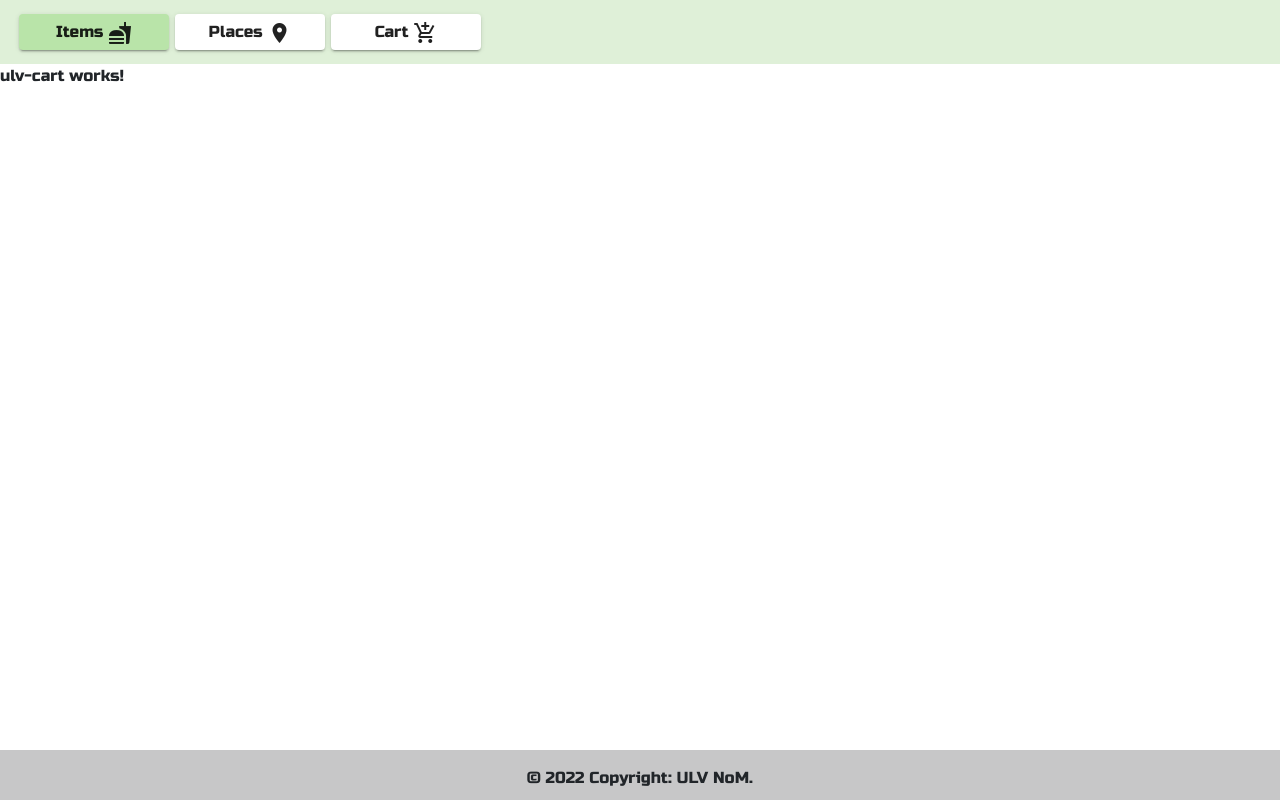
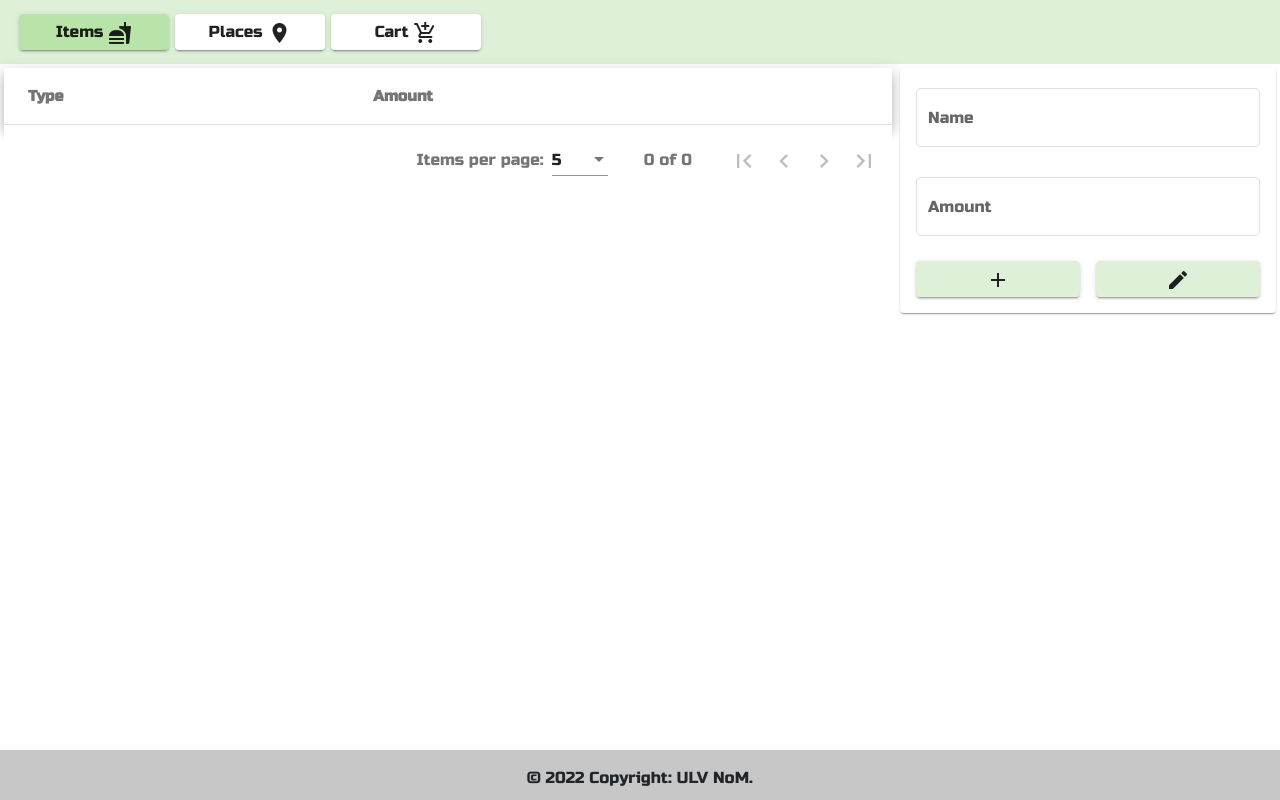
Before and after one commit to Romb3r/ULV, an Angular app: page /cart in a window 1280 px wide. Built offline with nearby package versions, Linux system fonts and the light colour scheme.

Commit message:
load items from db

```diff
--- a/src/app/app.module.ts
+++ b/src/app/app.module.ts
@@ -1,6 +1,7 @@
 import { NgModule } from '@angular/core';
 import { BrowserModule } from '@angular/platform-browser';
 import { BrowserAnimationsModule } from '@angular/platform-browser/animations';
+import { HttpClientModule } from '@angular/common/http';
 
 import { AppRoutingModule } from './app-routing.module';
 import { AppComponent } from './app.component';
@@ -44,9 +45,10 @@ import { MatButtonModule } from '@angular/material/button';
     MatSelectModule,
     MatPaginatorModule,
     MatTabsModule,
-    MatButtonModule
+    MatButtonModule,
+    HttpClientModule
   ],
-  providers: [],
+  providers: [UlvPlacesComponent, UlvBodyComponent],
   bootstrap: [AppComponent]
 })
 export class AppModule { }
--- /dev/null
+++ b/src/app/helper.service.ts
@@ -0,0 +1,27 @@
+import { Injectable } from '@angular/core';
+import { HttpClient, HttpResponse , HttpHeaders} from '@angular/common/http';
+import { Observable } from 'rxjs';
+
+const BASE_PATH = "https://ulv-api.fly.dev/v1/"
+
+@Injectable({
+  providedIn: 'root'
+})
+
+export class HelperService {
+  public items: any[] = []
+
+  constructor(private http: HttpClient) {
+    this.http.get(BASE_PATH + "items", {
+      observe: "response",
+      headers: new HttpHeaders({
+        "Authorization": "Basic " + btoa("ulv:ulvistgeil")
+      })
+    })
+    .toPromise()
+    .then(response => {
+      this.items.push(response["body"])
+    })
+  }
+
+}
--- a/src/app/ulv-body/ulv-body.component.ts
+++ b/src/app/ulv-body/ulv-body.component.ts
@@ -1,7 +1,7 @@
-import { NONE_TYPE } from '@angular/compiler';
 import { AfterViewInit, Component, OnInit, ViewChild } from '@angular/core';
 import { MatPaginator } from '@angular/material/paginator';
 import { MatTableDataSource } from '@angular/material/table';
+import { HelperService } from '../helper.service';
 
 export interface Item {
   name: string,
@@ -10,45 +10,47 @@ export interface Item {
   place: string
 };
 
-const items: Item[] = [
-  {name: "Banane", amount: 4, expireDate: "4.6.2022", place: "Regal"},
-  {name: "Apfel", amount: 6, expireDate: "4.6.2022", place: "Regal"},
-  {name: "Milch", amount: 1, expireDate: "4.6.2022", place: "Kühlschrank"},
-  {name: "Salami", amount: 1, expireDate: "4.6.2022", place: "Kühlschrank"},
-  {name: "Pizza", amount: 2, expireDate: "4.6.2022", place: "Froster"}
-]
-
 @Component({
   selector: 'app-ulv-body',
   templateUrl: './ulv-body.component.html',
   styleUrls: ['./ulv-body.component.scss']
 })
 export class UlvBodyComponent implements OnInit, AfterViewInit {
-  public tableHeaders: string[] = ["name", "amount", "place", "expireDate"];
+  public tableHeaders: string[] = ["name", "amount", "place", "expireDate", " "];
   public places: string[] = ["Kühlschrank", "Froster", "Regal"];
+  public items: any[] = []
   public itemType: string = "";
   public itemAmount: number;
   public itemPlace = "";
   public tableIndex: number;
   public edit: boolean;
   public rowSelected: number;
-  dataSource = new MatTableDataSource<Item>(items)
+  dataSource = new MatTableDataSource<Item>(this.helper.items[0])
   @ViewChild(MatPaginator) paginator: MatPaginator;
 
-  constructor() { }
+  constructor(private helper: HelperService) {
+
+  }
+
   ngOnInit(): void {
 
   }
 
   ngAfterViewInit(): void {
     this.dataSource.paginator = this.paginator
+
   }
 
   public getValues(value: string): void {
     this.itemType = value["name"];
     this.itemAmount = value["amount"];
     this.itemPlace = value["place"];
-    this.tableIndex = items.findIndex(x => x.name == value["name"])
+    for (let i = 0; i < this.helper.items[0].length; i++) {
+      if (this.helper.items[0][i].name == value["name"]) {
+        this.tableIndex = i;
+        break;
+      }
+    }
     this.rowSelected = this.tableIndex;
     value["name"] = this.itemType;
     value["amount"] = this.itemAmount;
@@ -64,8 +66,8 @@ export class UlvBodyComponent implements OnInit, AfterViewInit {
     today.setDate(today.getDate() + 2 * 7);
     let str_today = today.toLocaleDateString()
     const newItem = {name: this.itemType, amount: this.itemAmount, expireDate: str_today, place: this.itemPlace};
-    items.push(newItem);
-    this.dataSource.data = items;
+    this.items.push(newItem);
+    this.dataSource.data = this.items;
     this.itemType = "";
     this.itemAmount = null;
     this.itemPlace = "";
@@ -76,9 +78,15 @@ export class UlvBodyComponent implements OnInit, AfterViewInit {
   }
 
   public editTableRow(): void {
-    items[this.tableIndex].name = this.itemType
-    items[this.tableIndex].amount = this.itemAmount
-    items[this.tableIndex].place = this.itemPlace
+    console.log(this.tableIndex)
+    this.helper.items[0][this.tableIndex]["name"] = this.itemType
+    this.helper.items[0][this.tableIndex]["amount"] = this.itemAmount
+    this.helper.items[0][this.tableIndex]["place"] = this.itemPlace
     this.rowSelected = null;
   }
+
+  public deleteItem(element: string): void {
+    this.items.splice(this.items.findIndex(x => x.name == element["name"]), 1)
+    this.dataSource._updateChangeSubscription()
+  }
 }
--- a/src/app/ulv-cart/ulv-cart.component.html
+++ b/src/app/ulv-cart/ulv-cart.component.html
@@ -1 +1,41 @@
-<p>ulv-cart works!</p>
+<div class="container-all">
+    <!-- food table -->
+    <div class="container-left">
+        <table mat-table [dataSource]="dataSource" class="mat-elevation-z8 demo-table">
+            <ng-container matColumnDef="name">
+                <th mat-header-cell *matHeaderCellDef> Type </th>
+                <td mat-cell *matCellDef="let element"> {{element.name}} </td>
+            </ng-container>
+            <ng-container matColumnDef="amount">
+                <th mat-header-cell *matHeaderCellDef> Amount </th>
+                <td mat-cell *matCellDef="let element"> {{element.amount}} </td>
+            </ng-container>
+            <tr mat-header-row *matHeaderRowDef="tableHeaders"></tr>
+            <tr mat-row *matRowDef="let row; columns: tableHeaders; index as i;"
+                (click)="getValues(row)" [ngClass]="{'selected': rowSelected == i}"></tr>
+        </table>
+        <mat-paginator [pageSizeOptions]="[5, 10, 15, 20 ]"
+                       showFirstLastButtons
+                       aria-label="Select item page">
+        </mat-paginator>
+    </div>
+    <!-- input form -->
+    <div class="container-right">
+        <mat-card class="inputFields">
+            <mat-form-field appearance="outline" class="itemInput">
+                <mat-label> Name </mat-label>
+                <input matInput [(ngModel)]="itemType">
+            </mat-form-field>
+            <mat-form-field appearance="outline" class="itemInput">
+                <mat-label> Amount </mat-label>
+                <input matInput [(ngModel)]="itemAmount">
+            </mat-form-field>
+            <button mat-raised-button class="bottomButtonLeft" (click)="addToTable()">
+                <mat-icon>add</mat-icon>
+            </button>
+            <button mat-raised-button class="bottomButtonRight" (click)="editTableRow()">
+                <mat-icon>edit</mat-icon>
+            </button>
+        </mat-card>
+    </div>
+</div>
--- a/src/app/ulv-cart/ulv-cart.component.scss
+++ b/src/app/ulv-cart/ulv-cart.component.scss
@@ -0,0 +1,52 @@
+.demo-table {
+    width: 100%;
+  }
+
+th {
+    font-weight: bold;
+    font-size: 15px;
+}
+
+td {
+    cursor: pointer;
+}
+
+.itemInput {
+    width: 100%;
+}
+
+.container-all {
+    width: 100%;
+}
+
+.container-left {
+    width: calc(70% - 8px);
+    margin: 4px;
+    float: left;
+}
+
+.container-right {
+    width: calc(30% - 8px);
+    margin: 4px;
+    float: right;
+}
+
+.bottomButtonLeft {
+    background-color: #dff0d8;
+    width: calc(50% - 8px);
+    float: left;
+}
+
+.bottomButtonRight {
+    background-color: #dff0d8;
+    width: calc(50% - 8px);
+    float: right;
+}
+
+.inputFields {
+    display: inline-block;
+}
+
+.selected {
+    background-color: #dff0d8;
+}
--- a/src/app/ulv-cart/ulv-cart.component.ts
+++ b/src/app/ulv-cart/ulv-cart.component.ts
@@ -1,15 +1,62 @@
-import { Component, OnInit } from '@angular/core';
+import { AfterViewInit, Component, OnInit, ViewChild } from '@angular/core';
+import { MatPaginator } from '@angular/material/paginator';
+import { MatTableDataSource } from '@angular/material/table';
+
+export interface Item {
+  name: string,
+  amount: number
+};
+
+const items: Item[] = []
 
 @Component({
   selector: 'app-ulv-cart',
   templateUrl: './ulv-cart.component.html',
   styleUrls: ['./ulv-cart.component.scss']
 })
-export class UlvCartComponent implements OnInit {
+export class UlvCartComponent implements OnInit, AfterViewInit {
+  public tableHeaders: string[] = ["name", "amount"];
+  public itemType: string = "";
+  public itemAmount: number;
+  public tableIndex: number;
+  public edit: boolean;
+  public rowSelected: number;
+  dataSource = new MatTableDataSource<Item>(items)
+  @ViewChild(MatPaginator) paginator: MatPaginator;
 
   constructor() { }
+  ngOnInit(): void {
 
-  ngOnInit(): void {
   }
 
+  ngAfterViewInit(): void {
+    this.dataSource.paginator = this.paginator
+  }
+
+  public getValues(value: string): void {
+    this.itemType = value["name"];
+    this.itemAmount = value["amount"];
+    this.tableIndex = items.findIndex(x => x.name == value["name"])
+    this.rowSelected = this.tableIndex;
+    value["name"] = this.itemType;
+    value["amount"] = this.itemAmount;
+  }
+
+  public addToTable(): void {
+    if (this.itemType == "" || this.itemAmount == null) {
+      return
+    }
+    const newItem = {name: this.itemType, amount: this.itemAmount};
+    items.push(newItem);
+    this.dataSource.data = items;
+    this.itemType = "";
+    this.itemAmount = null;
+
+  }
+
+  public editTableRow(): void {
+    items[this.tableIndex].name = this.itemType
+    items[this.tableIndex].amount = this.itemAmount
+    this.rowSelected = null;
+  }
 }
--- a/src/app/ulv-header/ulv-header.component.ts
+++ b/src/app/ulv-header/ulv-header.component.ts
@@ -23,7 +23,6 @@ export class UlvHeaderComponent implements OnInit {
   }
 
   changeRoute(route: string) {
-    console.log(route)
     if (route == "") {
       this.itemsSelected = true;
       this.placesSelected = false;
--- a/src/app/ulv-places/ulv-places.component.ts
+++ b/src/app/ulv-places/ulv-places.component.ts
@@ -6,11 +6,7 @@ export interface Place {
   name: string
 };
 
-const items: Place[] = [
-  {name: "Kühlschrank"},
-  {name: "Froster"},
-  {name: "Regal"}
-]
+
 
 @Component({
   selector: 'app-ulv-places',
@@ -18,13 +14,17 @@ const items: Place[] = [
   styleUrls: ['./ulv-places.component.scss']
 })
 export class UlvPlacesComponent implements OnInit, AfterViewInit {
-  public tableHeaders: string[] = ["place"];
-  public places: string[] = ["Kühlschrank", "Froster", "Regal"];
+  public places: Place[] = [
+    {name: "Kühlschrank"},
+    {name: "Froster"},
+    {name: "Regal"}
+  ]
+  public tableHeaders: string[] = ["place", " "];
   public placeName: string = "";
   public tableIndex: number;
   public edit: boolean;
   public rowSelected: number;
-  dataSource = new MatTableDataSource<Place>(items)
+  dataSource = new MatTableDataSource<Place>(this.places)
   @ViewChild(MatPaginator) paginator: MatPaginator;
 
   constructor() { }
@@ -38,7 +38,7 @@ export class UlvPlacesComponent implements OnInit, AfterViewInit {
 
   public getValues(value: string): void {
     this.placeName = value["name"];
-    this.tableIndex = items.findIndex(x => x.name == value["name"])
+    this.tableIndex = this.places.findIndex(x => x.name == value["name"])
     this.rowSelected = this.tableIndex;
     value["name"] = this.placeName;
   }
@@ -48,14 +48,19 @@ export class UlvPlacesComponent implements OnInit, AfterViewInit {
       return
     }
     const newItem = {name: this.placeName};
-    items.push(newItem);
-    this.dataSource.data = items;
+    this.places.push(newItem);
+    this.dataSource.data = this.places;
     this.placeName = "";
 
   }
 
   public editTableRow(): void {
-    items[this.tableIndex].name = this.placeName
+    this.places[this.tableIndex].name = this.placeName
     this.rowSelected = null;
   }
+
+  public deletePlace(element: string): void {
+    this.places.splice(this.places.findIndex(x => x.name == element["name"]), 1)
+    this.dataSource._updateChangeSubscription()
+  }
 }
```
Also changed, not shown: src/app/ulv-body/ulv-body.component.html (+9 -1 lines), src/app/ulv-places/ulv-places.component.html (+8 -0 lines), 1 other file (tests, documents, lock files or other folders).
